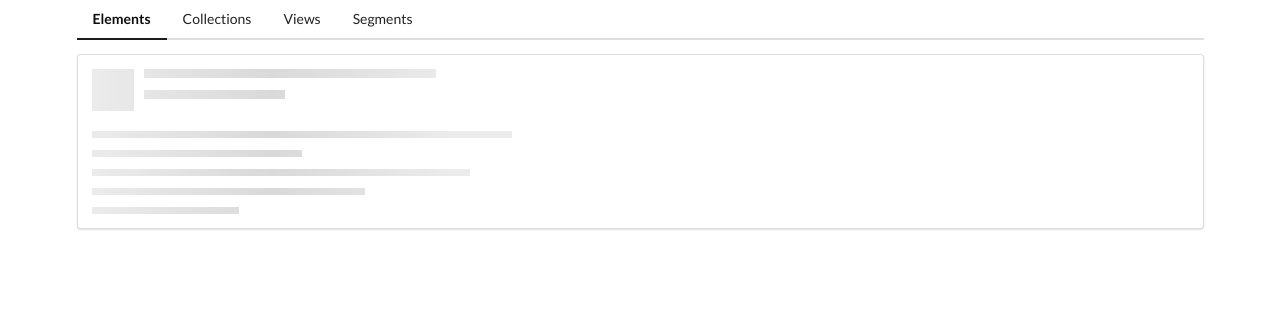
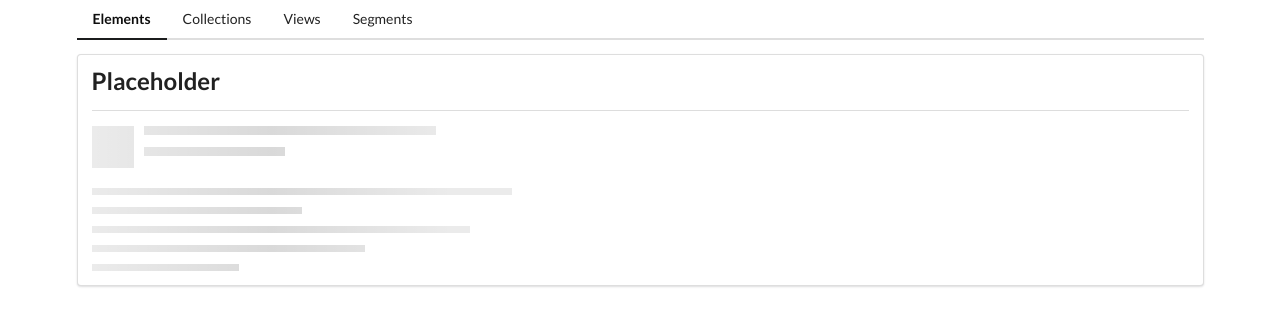
Before and after one commit to tjacker/generic-semantic-ui-site, an Angular app: page /elements in a window 1280 px wide. Shown: the top 326 px of the page. Built offline with nearby package versions, Linux system fonts and the light colour scheme.

Commit message:
creates shared module with divider component

```diff
--- a/src/app/elements/elements-section/elements-section.component.html
+++ b/src/app/elements/elements-section/elements-section.component.html
@@ -1 +1,2 @@
+<app-divider>Placeholder</app-divider>
 <app-placeholder [header]="true" [lines]="5"></app-placeholder>
--- a/src/app/elements/elements.module.ts
+++ b/src/app/elements/elements.module.ts
@@ -1,5 +1,6 @@
 import { CommonModule } from '@angular/common';
 import { NgModule } from '@angular/core';
+import { SharedModule } from '../shared/shared.module';
 import { ElementsRoutingModule } from './elements-routing.module';
 import { ElementsSectionComponent } from './elements-section/elements-section.component';
 import { PlaceholderComponent } from './placeholder/placeholder.component';
@@ -7,7 +8,7 @@
 
 @NgModule({
 	declarations: [ElementsSectionComponent, PlaceholderComponent, TimesDirective],
-	imports: [CommonModule, ElementsRoutingModule],
+	imports: [CommonModule, ElementsRoutingModule, SharedModule],
 	exports: [],
 })
 export class ElementsModule {}
--- /dev/null
+++ b/src/app/shared/divider/divider.component.html
@@ -0,0 +1,6 @@
+<div>
+	<h2 class="ui header">
+		<ng-content></ng-content>
+	</h2>
+	<div class="ui divider"></div>
+</div>
```
Also changed, not shown: src/app/shared/divider/divider.component.ts (added, +8 -0 lines), src/app/shared/shared.module.ts (added, +10 -0 lines), src/app/shared/divider/divider.component.scss (added).
